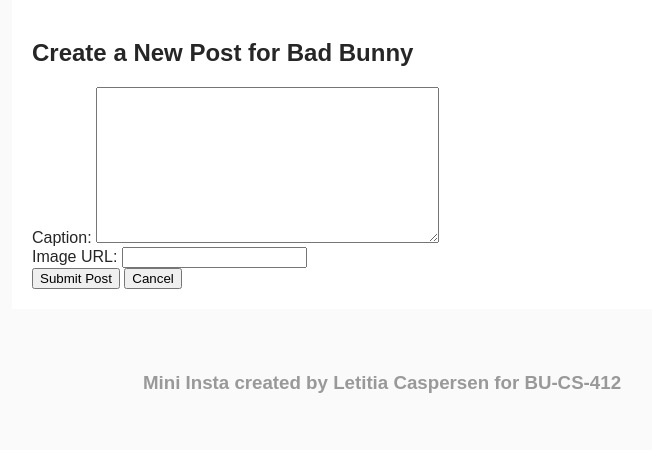
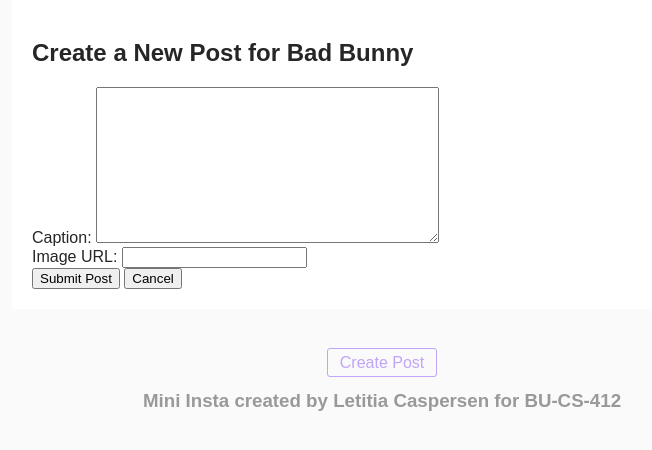
Before and after one commit to Letitiac33/cs412, a Django app: page /mini_insta/profile/1/create_post in a window 1280 px wide. Shown: the part 169-619 px from the top of the page, without its empty margins (258-910 px from the left). Run offline with Django 5.2, Linux system fonts and the light colour scheme; data comes from the database, SQL or seed files in the repository.

Commit message:
added create post button

```diff
--- a/mini_insta/templates/mini_insta/base.html
+++ b/mini_insta/templates/mini_insta/base.html
@@ -29,6 +29,11 @@ navigation panel shared across all pages -->
         {% endblock %}
     </div>
     <footer>
+        {% if profile %}
+        <nav>
+            <a href="{% url 'create_post' profile.pk %}">Create Post</a>
+        </nav>
+        {% endif %}
         <h3> Mini Insta created by Letitia Caspersen for BU-CS-412 </h3>
     </footer>
 </body>
```
